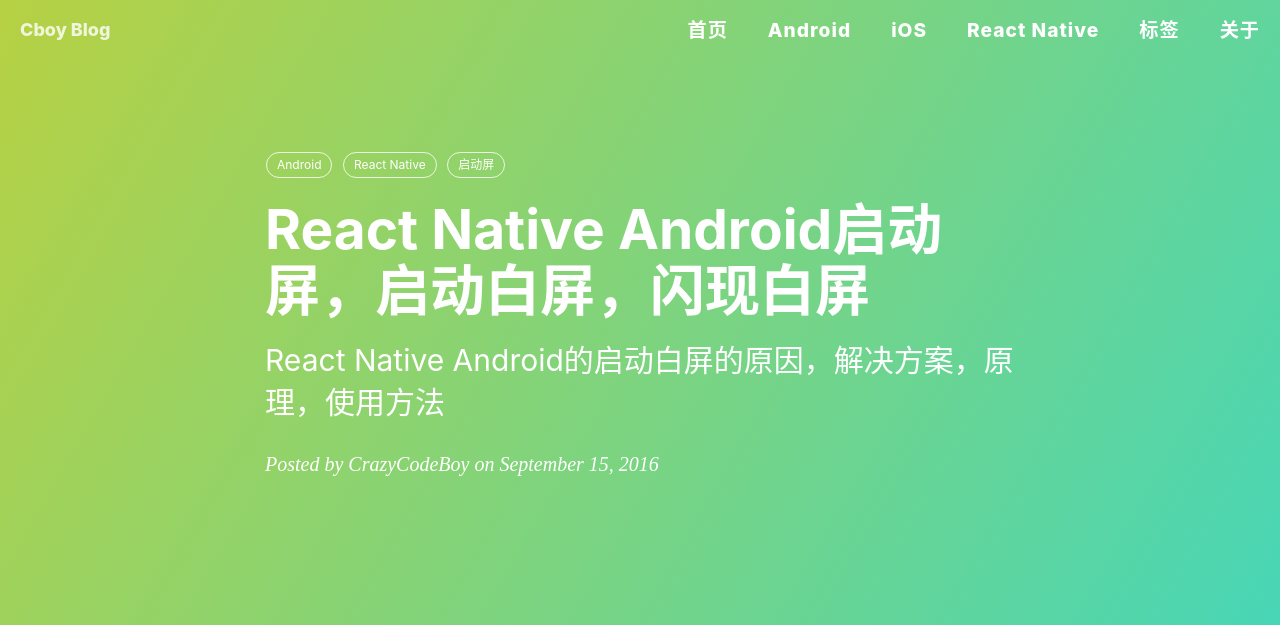
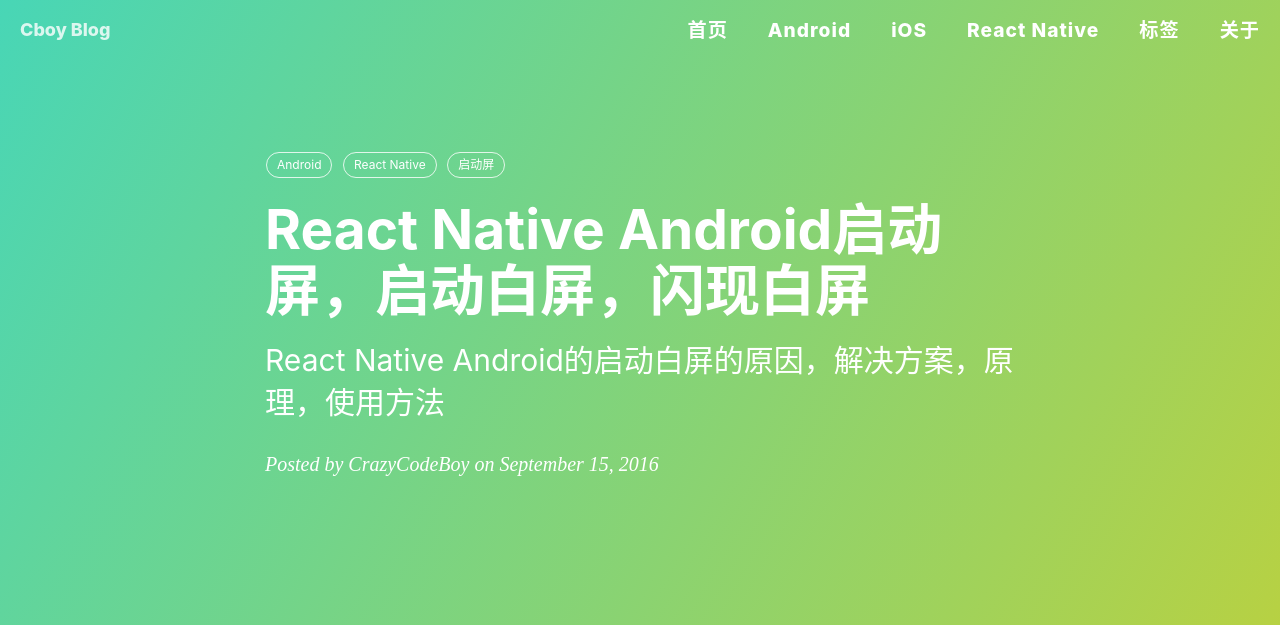
Before and after one commit to crazycodeboy/crazycodeboy.github.io, a Jekyll site: the page built from _posts/2016-9-15-React Native Android启动屏，启动白屏，闪现白屏.md, in a window 1280 px wide. Shown: the top 625 px of the page. Built offline with Jekyll 4.4.1, drawn with Linux system fonts in a browser that asks for light colours; nearby versions of some CDN libraries; comment, search, counter and statistics services are not loaded; grey boxes are pictures that could not be loaded.

```diff
--- a/_posts/2016-9-15-React Native Android启动屏，启动白屏，闪现白屏.md
+++ b/_posts/2016-9-15-React Native Android启动屏，启动白屏，闪现白屏.md
@@ -4,7 +4,7 @@ title:      "React Native Android启动屏，启动白屏，闪现白屏"
 subtitle:   "React Native Android的启动白屏的原因，解决方案，原理，使用方法"
 date:       2016-09-15 00:00:00
 author:     "CrazyCodeBoy"
-linear-gradient:    "linear-gradient(120deg, #b7d143, #48d6b6)"
+linear-gradient:    "linear-gradient(120deg,#48d6b6,#b7d143)"
 catalog: true
 tags: [Android,React Native,启动屏]
 ---
```
